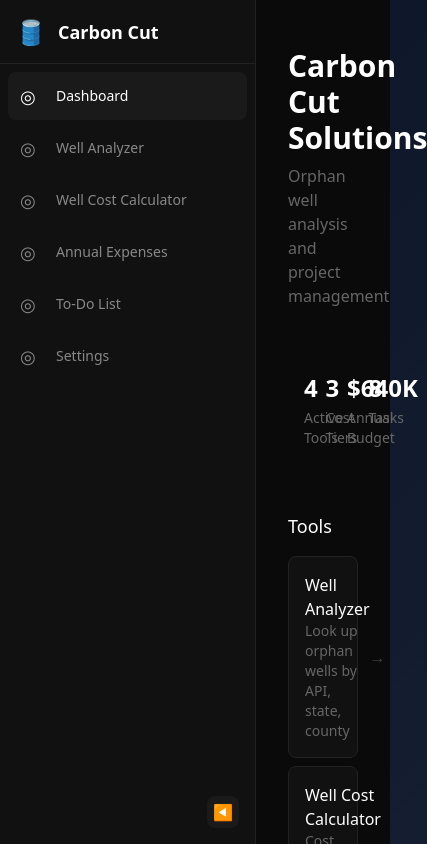
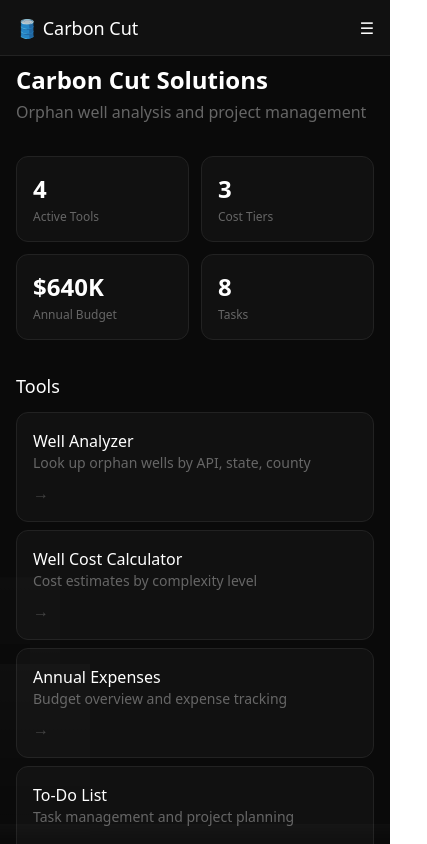
Before and after one commit to AAN2793/orphan-well-dashboard, a Next.js app: page / in a window 390 px wide. Shown: the top 844 px of the page, 427 px wide, since content can reach past the window. Built offline with nearby package versions, Linux system fonts and the light colour scheme.

Commit message:
Fix mobile layout, more visible oil derrick, full-width stats

```diff
--- a/pages/index.js
+++ b/pages/index.js
@@ -3,8 +3,8 @@ import Link from 'next/link'
 import { useState } from 'react'
 
 export default function Home() {
-  const [activePage, setActivePage] = useState('dashboard')
   const [sidebarOpen, setSidebarOpen] = useState(true)
+  const [mobileMenuOpen, setMobileMenuOpen] = useState(false)
 
   const navItems = [
     { id: 'dashboard', name: 'Dashboard', href: '/' },
@@ -24,77 +24,102 @@ export default function Home() {
       </Head>
 
       <div className="min-h-screen bg-[#0a0a0a] text-white font-sans">
-        {/* Subtle oil derrick silhouette background */}
+        {/* Oil Derrick Background - More Visible */}
         <div className="fixed inset-0 overflow-hidden pointer-events-none">
-          <svg className="absolute bottom-0 right-0 w-[800px] h-[600px] opacity-[0.03]" viewBox="0 0 100 75" preserveAspectRatio="none">
-            <path d="M30,75 L30,40 L25,40 L25,45 L20,45 L20,35 L28,35 L28,20 L32,20 L32,35 L40,35 L40,45 L35,45 L35,40 L30,40 Z" fill="white"/>
-            <rect x="15" y="45" width="30" height="30" fill="white" opacity="0.5"/>
-            <path d="M0,75 L100,75 L100,70 L0,70 Z" fill="white" opacity="0.1"/>
+          <svg className="absolute bottom-0 right-0 w-[600px] h-[500px] opacity-[0.08]" viewBox="0 0 100 75" preserveAspectRatio="none">
+            <defs>
+              <linearGradient id="oilGrad" x1="0%" y1="0%" x2="0%" y2="100%">
+                <stop offset="0%" stopColor="white" stopOpacity="0.3"/>
+                <stop offset="100%" stopColor="white" stopOpacity="0"/>
+              </linearGradient>
+            </defs>
+            {/* Derrick structure */}
+            <path d="M35,75 L35,45 L30,45 L30,48 L25,48 L25,35 L32,35 L32,15 L35,15 L35,35 L45,35 L45,48 L40,48 L40,45 L35,45 Z" fill="url(#oilGrad)"/>
+            <rect x="20" y="48" width="30" height="27" fill="url(#oilGrad)"/>
+            {/* Ground */}
+            <rect x="0" y="72" width="100" height="3" fill="url(#oilGrad)"/>
           </svg>
         </div>
 
-        {/* Sidebar */}
-        <aside className={`fixed left-0 top-0 h-full bg-[#111111] border-r border-[#222222] transition-all duration-300 z-50 ${sidebarOpen ? 'w-64' : 'w-16'}`}>
-          {/* Logo */}
-          <div className="h-16 flex items-center px-4 border-b border-[#222222]">
-            <span className="text-2xl">🛢️</span>
-            {sidebarOpen && <span className="ml-3 font-semibold text-lg">Carbon Cut</span>}
+        {/* Mobile Header */}
+        <div className="md:hidden fixed top-0 left-0 right-0 h-14 bg-[#111111] border-b border-[#222222] flex items-center justify-between px-4 z-50">
+          <span className="text-lg">🛢️ Carbon Cut</span>
+          <button onClick={() => setMobileMenuOpen(!mobileMenuOpen)} className="text-white">
+            {mobileMenuOpen ? '✕' : '☰'}
+          </button>
+        </div>
+
+        {/* Mobile Menu */}
+        {mobileMenuOpen && (
+          <div className="md:hidden fixed inset-0 bg-[#0a0a0a] z-40 pt-14 p-4">
+            <nav className="space-y-2">
+              {navItems.map((item) => (
+                <a
+                  key={item.id}
+                  href={item.href}
+                  className="block p-4 bg-[#111111] rounded-lg text-white"
+                  onClick={() => setMobileMenuOpen(false)}
+                >
+                  {item.name}
+                </a>
+              ))}
+            </nav>
           </div>
+        )}
 
-          {/* Nav */}
+        {/* Desktop Sidebar */}
+        <aside className={`hidden md:block fixed left-0 top-0 h-full bg-[#111111] border-r border-[#222222] transition-all duration-300 z-40 ${sidebarOpen ? 'w-56' : 'w-14'}`}>
+          <div className="h-14 flex items-center px-4 border-b border-[#222222]">
+            <span className="text-xl">🛢️</span>
+            {sidebarOpen && <span className="ml-2 font-medium">Carbon Cut</span>}
+          </div>
           <nav className="p-2 space-y-1">
             {navItems.map((item) => (
               <a
                 key={item.id}
                 href={item.href}
-                className={`flex items-center px-3 py-2.5 rounded-lg text-sm transition-all duration-200 ${
-                  activePage === item.id
-                    ? 'bg-[#1a1a1a] text-white'
-                    : 'text-[#888888] hover:text-white hover:bg-[#1a1a1a]'
-                }`}
+                className="flex items-center px-3 py-2.5 rounded-lg text-sm text-[#888888] hover:text-white hover:bg-[#1a1a1a] transition-all"
               >
-                <span className="text-lg w-6">{item.id === 'dashboard' ? '◎' : item.id === 'analyzer' ? '◎' : item.id === 'cost' ? '◎' : item.id === 'expenses' ? '◎' : item.id === 'todo' ? '◎' : '◎'}</span>
-                {sidebarOpen && <span className="ml-3">{item.name}</span>}
+                <span className="w-5">{item.id === 'dashboard' ? '●' : '○'}</span>
+                {sidebarOpen && <span className="ml-2">{item.name}</span>}
               </a>
             ))}
           </nav>
-
-          {/* Toggle */}
           <button
             onClick={() => setSidebarOpen(!sidebarOpen)}
-            className="absolute bottom-4 right-4 w-8 h-8 bg-[#1a1a1a] rounded-lg flex items-center justify-center text-[#666666] hover:text-white transition-colors"
+            className="absolute bottom-4 left-1/2 transform -translate-x-1/2 w-8 h-8 bg-[#1a1a1a] rounded text-[#666666] hover:text-white"
           >
             {sidebarOpen ? '◀' : '▶'}
           </button>
         </aside>
 
         {/* Main Content */}
-        <main className={`transition-all duration-300 ${sidebarOpen ? 'ml-64' : 'ml-16'}`}>
-          <div className="max-w-4xl mx-auto px-8 py-12">
+        <main className={`md:transition-all md:duration-300 ${sidebarOpen ? 'md:ml-56' : 'md:ml-14'}`}>
+          <div className="pt-16 md:pt-0 max-w-5xl mx-auto px-4 md:px-8 py-8">
             {/* Header */}
-            <header className="mb-12">
-              <h1 className="text-3xl font-semibold text-white mb-2">Carbon Cut Solutions</h1>
+            <header className="mb-8">
+              <h1 className="text-2xl md:text-3xl font-semibold text-white mb-1">Carbon Cut Solutions</h1>
               <p className="text-[#666666]">Orphan well analysis and project management</p>
             </header>
 
-            {/* Stats Grid */}
-            <div className="grid grid-cols-4 gap-4 mb-12">
+            {/* Stats - Full Width Grid */}
+            <div className="grid grid-cols-2 md:grid-cols-4 gap-3 md:gap-4 mb-8">
               {[
                 { label: 'Active Tools', value: '4' },
                 { label: 'Cost Tiers', value: '3' },
                 { label: 'Annual Budget', value: '$640K' },
                 { label: 'Tasks', value: '8' },
               ].map((stat, idx) => (
-                <div key={idx} className="p-4">
-                  <p className="text-2xl font-semibold text-white mb-1">{stat.value}</p>
-                  <p className="text-sm text-[#666666]">{stat.label}</p>
+                <div key={idx} className="p-4 md:p-5 bg-[#111111] rounded-xl border border-[#222222]">
+                  <p className="text-2xl md:text-3xl font-semibold text-white">{stat.value}</p>
+                  <p className="text-xs md:text-sm text-[#666666] mt-1">{stat.label}</p>
                 </div>
               ))}
             </div>
 
-            {/* Section */}
-            <section className="mb-10">
-              <h2 className="text-lg font-medium text-white mb-4">Tools</h2>
+            {/* Tools Section */}
+            <section className="mb-8">
+              <h2 className="text-lg font-medium text-white mb-3">Tools</h2>
               <div className="space-y-2">
                 {[
                   { name: 'Well Analyzer', desc: 'Look up orphan wells by API, state, county', href: '/orphan-well' },
@@ -105,10 +130,10 @@ export default function Home() {
                   <a
                     key={idx}
                     href={tool.href}
-                    className="flex items-center justify-between p-4 rounded-lg bg-[#111111] border border-[#222222] hover:border-[#333333] transition-all group"
+                    className="flex flex-col md:flex-row md:items-center justify-between p-4 rounded-xl bg-[#111111] border border-[#222222] hover:border-[#444444] transition-all group"
                   >
-                    <div>
-                      <p className="text-white group-hover:text-blue-300 transition-colors">{tool.name}</p>
+                    <div className="mb-2 md:mb-0">
+                      <p className="text-white group-hover:text-blue-300 transition-colors text-base md:text-lg">{tool.name}</p>
                       <p className="text-sm text-[#666666]">{tool.desc}</p>
                     </div>
                     <span className="text-[#444444] group-hover:text-white transition-colors">→</span>
@@ -118,13 +143,13 @@ export default function Home() {
             </section>
 
             {/* Coming Soon */}
-            <section className="mb-10">
-              <h2 className="text-lg font-medium text-white mb-4">Coming Soon</h2>
+            <section className="mb-8">
+              <h2 className="text-lg font-medium text-white mb-3">Coming Soon</h2>
               <div className="space-y-2">
                 {['Project Templates', 'Cost Analysis', 'Documents'].map((item, idx) => (
                   <div
                     key={idx}
-                    className="flex items-center justify-between p-4 rounded-lg bg-[#0a0a0a] border border-[#1a1a1a]"
+                    className="flex items-center justify-between p-4 rounded-xl bg-[#0d0d0d] border border-[#1a1a1a]"
                   >
                     <p className="text-[#555555]">{item}</p>
                   </div>
@@ -133,10 +158,10 @@ export default function Home() {
             </section>
 
             {/* Footer */}
-            <footer className="pt-8 border-t border-[#222222]">
+            <footer className="pt-6 border-t border-[#222222]">
               <div className="flex items-center justify-between text-sm text-[#444444]">
                 <span>Carbon Cut Solutions</span>
-                <a href="/settings" className="hover:text-white transition-colors">Settings</a>
+                <a href="/settings" className="hover:text-white">Settings</a>
               </div>
             </footer>
           </div>
```
